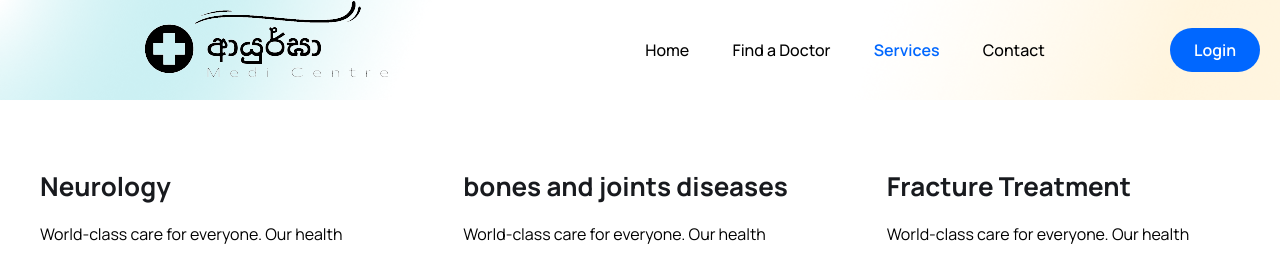
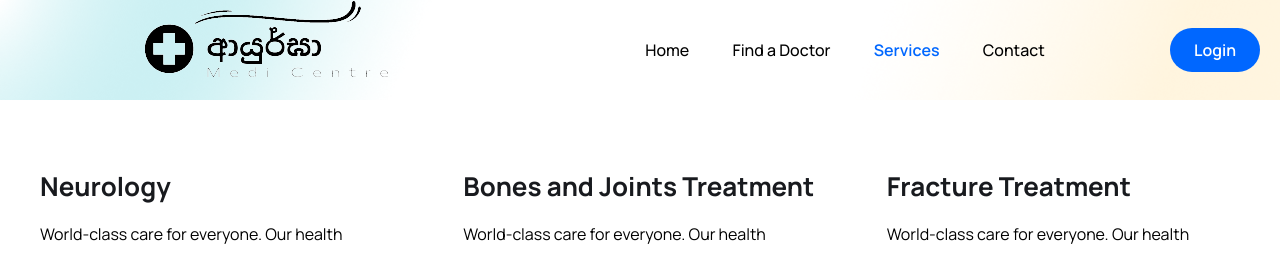
Before and after one commit to RavinduISHA/Ayurgha-FE, a React (Vite) app: page /services in a window 1280 px wide. Shown: the top 254 px of the page. Built offline with nearby package versions, Linux system fonts and the light colour scheme.

Commit message:
Update services.js

```diff
--- a/src/assets/data/services.js
+++ b/src/assets/data/services.js
@@ -6,7 +6,7 @@ export const services = [
     textColor: "#FEB60D",
   },
   {
-    name: "bones and joints diseases",
+    name: "Bones and Joints Treatment",
     desc: "World-class care for everyone. Our health System offers unmatched, expert health care. From the lab to the clinic.",
     bgColor: "rgba(151, 113, 255, .2)",
     textColor: "#9771FF",
```
